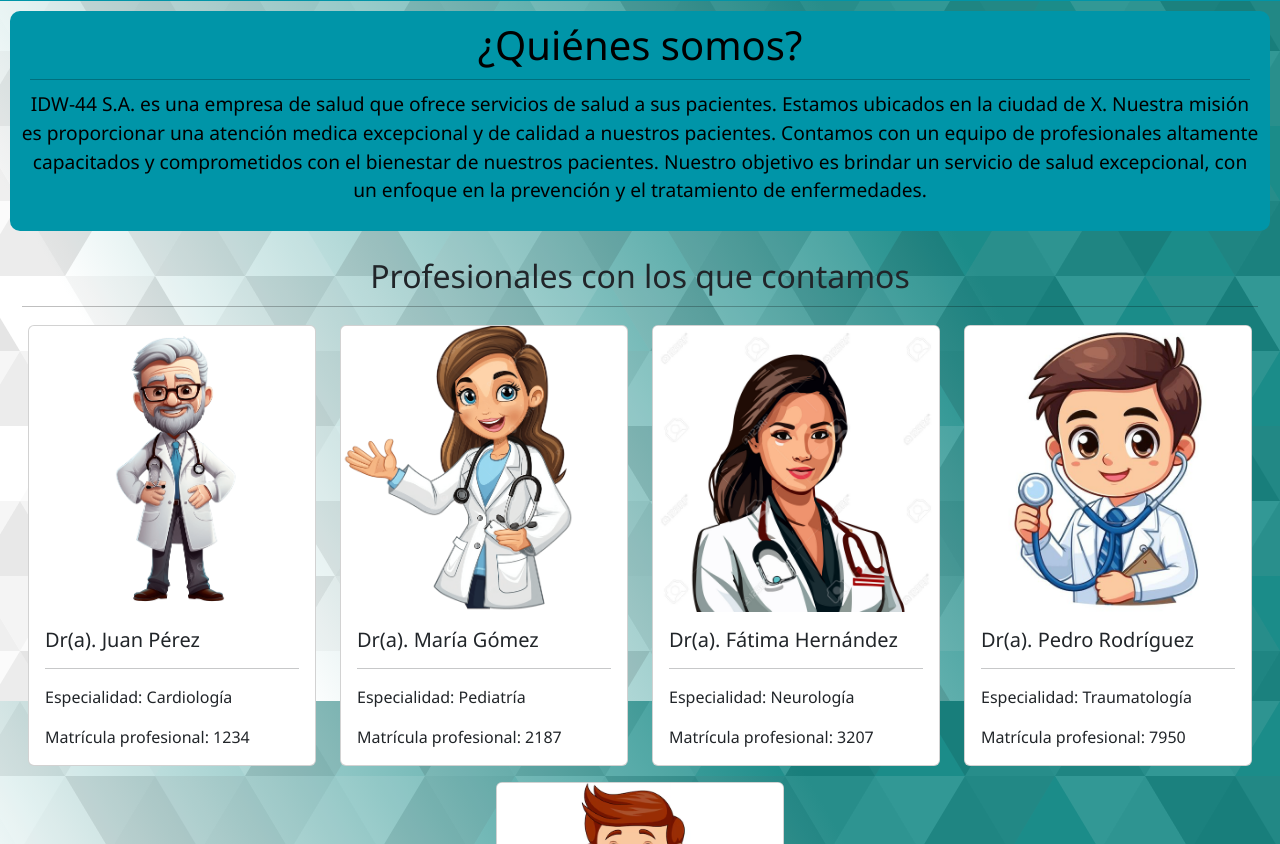
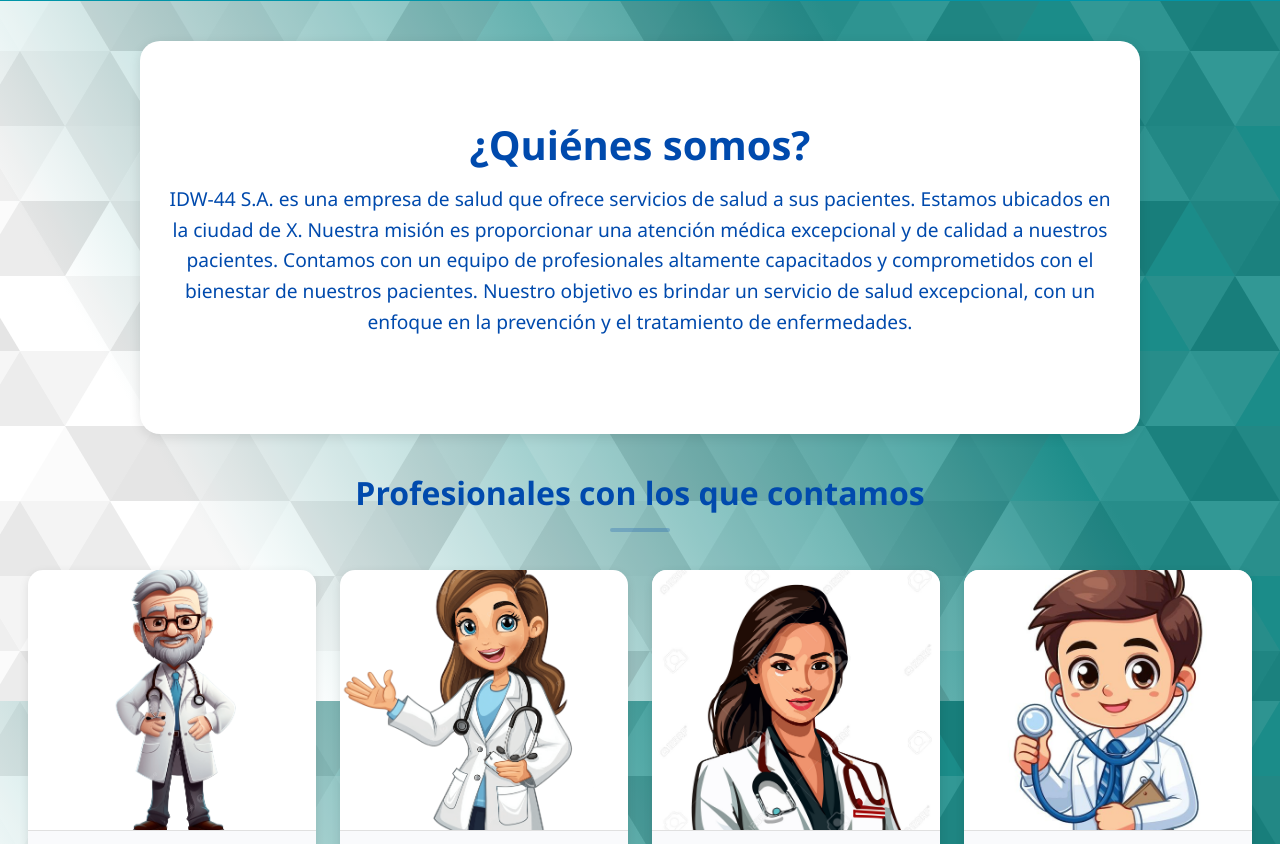
Before and after one commit to SantiJaime/IDW-44, a plain HTML site: page index.html in a window 1280 px wide. Shown: the part 99-943 px from the top of the page. Drawn offline with nearby package versions, Linux system fonts and the light colour scheme.

Commit message:
retoques en el index css y html

```diff
--- a/css/index.css
+++ b/css/index.css
@@ -3,6 +3,7 @@
   padding: 0;
   box-sizing: border-box;
 }
+
 body {
   display: flex;
   flex-direction: column;
@@ -13,22 +14,81 @@ body {
   background-attachment: fixed;
   background-size: cover;
 }
+
 main {
   flex: 1;
   padding-top: 100px;
 }
+
 .quienes-somos {
-  padding: 10px;
-  background-color: rgb(0, 149, 168);
-  color: black;
+  background: #ffffff;
+  padding: 80px 20px;
   text-align: center;
+  border-radius: 20px;
+  box-shadow: 0 3px 12px rgba(0, 0, 0, 0.1);
+  margin: 40px auto;
+  max-width: 1000px;
+}
+
+.quienes-somos h1 {
+  font-size: 2.5rem;
+  font-weight: 700;
+  color: #004aad;
+  margin-bottom: 15px;
+}
+
+.quienes-somos p {
   font-size: 1.2rem;
-  margin: 10px;
-  border-radius: 10px;
+  color: #004aad;
+  line-height: 1.6;
 }
-.separador {
-  border-color: black;
-  margin: 10px;
+
+/* Sección de Profesionales */
+.equipo-section h2 {
+  color: #004aad;
+  font-weight: 700;
+  margin-bottom: 15px;
+}
+
+.card {
+  transition: transform 0.2s ease, box-shadow 0.2s ease;
+  background-color: #ffffff;
+  border: none;
+  border-radius: 15px;
+  box-shadow: 0 3px 10px rgba(0, 0, 0, 0.1);
+}
+
+.card:hover {
+  transform: translateY(-5px);
+  box-shadow: 0 6px 16px rgba(0, 0, 0, 0.15);
+}
+
+.card-img-top {
+  height: 260px;
+  object-fit: cover;
+  border-radius: 15px 15px 0 0;
+}
+
+.card-body {
+  border-top: 1px solid #e0e0e0;
+  background-color: #f9fafc;
+  border-radius: 0 0 15px 15px;
+}
+
+/* Sección Obras Sociales */
+.obras-section {
+  background-color: rgba(255, 255, 255, 0.7);
+  backdrop-filter: blur(10px);
+  padding: 60px 0;
+  border-radius: 20px;
+  margin: 40px auto;
+  max-width: 1000px;
+  box-shadow: 0 3px 12px rgba(0, 0, 0, 0.1);
+}
+
+.obras-section h2 {
+  color: #004aad;
+  font-weight: 700;
 }
 
 .button-container {
@@ -41,20 +101,24 @@ main {
 .button {
   display: inline-block;
   padding: 12px 25px;
-  background: #51a8d1;
-  color: white;
+  background: #ffffff;
+  color: #004aad;
   text-decoration: none;
   font-size: 16px;
   border-radius: 8px;
-  transition: background 0.3s ease, transform 0.2s ease;
-  cursor: default !important;
+  border: 1px solid #004aad;
+  transition: all 0.3s ease;
 }
 
 .button:hover {
-  background: #45a049;
-  transform: scale(1.05);
+  background: #004aad;
+  color: #ffffff;
+  transform: translateY(-3px);
 }
 
-.button:active {
-  transform: scale(0.95);
+.separador {
+  width: 60px;
+  border: 2px solid #004aad;
+  margin: 10px auto 30px auto;
+  border-radius: 2px;
 }
--- a/index.html
+++ b/index.html
@@ -1,29 +1,27 @@
 <!DOCTYPE html>
 <html lang="es">
+
 <head>
   <meta charset="UTF-8" />
   <meta name="viewport" content="width=device-width, initial-scale=1.0" />
   <link rel="icon" type="image/png" href="img/favicon.png">
-    <link
-      href="https://cdn.jsdelivr.net/npm/bootstrap@5.3.8/dist/css/bootstrap.min.css"
-      rel="stylesheet"
-      integrity="sha384-sRIl4kxILFvY47J16cr9ZwB07vP4J8+LH7qKQnuqkuIAvNWLzeN8tE5YBujZqJLB"
-      crossorigin="anonymous"
-    />
+  <link href="https://cdn.jsdelivr.net/npm/bootstrap@5.3.8/dist/css/bootstrap.min.css" rel="stylesheet"
+    integrity="sha384-sRIl4kxILFvY47J16cr9ZwB07vP4J8+LH7qKQnuqkuIAvNWLzeN8tE5YBujZqJLB" crossorigin="anonymous" />
   <link rel="stylesheet" href="css/navbar.css" />
   <link rel="stylesheet" href="css/index.css" />
   <title>IDW S.A - Inicio</title>
 </head>
+
 <body>
   <header id="navbar-container"></header>
   <main>
-      <section class="quienes-somos">
+    <!-- QUIÉNES SOMOS -->
+    <section class="quienes-somos text-center text-light">
       <h1>¿Quiénes somos?</h1>
-        <hr class="separador" />
       <p>
         IDW-44 S.A. es una empresa de salud que ofrece servicios de salud a
         sus pacientes. Estamos ubicados en la ciudad de X. Nuestra misión es
-          proporcionar una atención medica excepcional y de calidad a nuestros
+        proporcionar una atención médica excepcional y de calidad a nuestros
         pacientes. Contamos con un equipo de profesionales altamente
         capacitados y comprometidos con el bienestar de nuestros pacientes.
         Nuestro objetivo es brindar un servicio de salud excepcional, con un
@@ -31,29 +29,27 @@
       </p>
     </section>
 
-      <section class="container-fluid py-3">
-        <h2 class="text-center">Profesionales con los que contamos</h2>
+    <!-- PROFESIONALES -->
+    <section class="container-fluid equipo-section mt-3">
+      <h2 class="text-center mb-3">Profesionales con los que contamos</h2>
       <hr class="separador" />
-        <div
-          id="doctors-container"
-          class="row px-3 justify-content-center"
-        ></div>
+      <div id="doctors-container" class="row px-3 justify-content-center"></div>
     </section>
 
-      <section class="container-fluid py-3">
-        <h2 class="text-center">Obras sociales</h2>
+    <!-- OBRAS SOCIALES -->
+    <section class="container-fluid obras-section my-3">
+      <h2 class="text-center mb-3">Obras sociales</h2>
       <hr class="separador" />
       <div class="button-container" id="obras-sociales-container"></div>
     </section>
   </main>
+
   <footer>
     <div class="row w-100 align-items-center">
       <div class="d-flex justify-content-center col-lg-4 col-md-6 col-sm-12">
         <img src="img/logo.png" alt="Centro médico IDW-44" width="150" />
       </div>
-        <div
-          class="d-flex justify-content-center align-items-center flex-column col-lg-4 col-md-6 col-sm-12"
-        >
+      <div class="d-flex justify-content-center align-items-center flex-column col-lg-4 col-md-6 col-sm-12">
         <ul class="list-unstyled">
           <li><strong>IDW S.A. Centro Médico</strong></li>
           <li>Dirección: Av. Principal 123</li>
@@ -68,12 +64,11 @@
       </div>
     </div>
   </footer>
-    <script
-      src="https://cdn.jsdelivr.net/npm/bootstrap@5.3.8/dist/js/bootstrap.bundle.min.js"
+  <script src="https://cdn.jsdelivr.net/npm/bootstrap@5.3.8/dist/js/bootstrap.bundle.min.js"
     integrity="sha384-FKyoEForCGlyvwx9Hj09JcYn3nv7wiPVlz7YYwJrWVcXK/BmnVDxM+D2scQbITxI"
-      crossorigin="anonymous"
-    ></script>
+    crossorigin="anonymous"></script>
   <script src="js/navbar.js"></script>
   <script src="js/index.js" type="module"></script>
 </body>
+
 </html>
```
Lines whose indentation alone changed are shown as unchanged.
